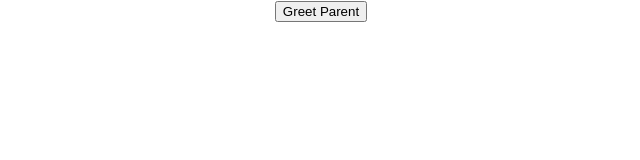
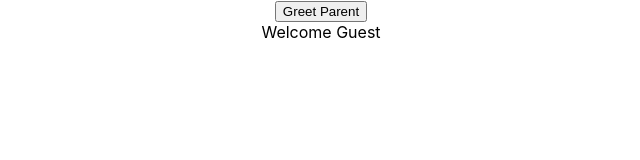
Before and after one commit to AtharvBhujbal/react, a React (Create React App) app in the folder hello-world/: page / in a window 1280 px wide. Shown: the top 160 px of the page, without its empty margins (319-959 px from the left). Built offline with nearby package versions, Linux system fonts and the light colour scheme.

Commit message:
Conditional rendering

```diff
--- a/hello-world/src/App.js
+++ b/hello-world/src/App.js
@@ -8,6 +8,7 @@
 import ClassClick from './components/ClassClick';
 import EventBind from './components/EventBind';
 import ParentComponent from './components/ParentComponent';
+import UserGreet from './components/UserGreet';
 
 function App() {
   return (
@@ -23,6 +24,7 @@
       </Greet>
       <Greet name="Superman"/>
       <Welcome name="Atharv"/> */}
+      <UserGreet/>
     </div>
   );
 }
--- /dev/null
+++ b/hello-world/src/components/UserGreet.js
@@ -0,0 +1,17 @@
+import React, { Component } from 'react'
+
+export class UserGreet extends Component {
+    constructor(){
+        super()
+        this.state = {
+            isLoggedIn: false
+        }
+    }
+  render() {
+    return(
+        this.state.isLoggedIn ? <div>Welcome Atharv</div> : <div>Welcome Guest</div>
+    )
+  }
+}
+
+export default UserGreet
```
